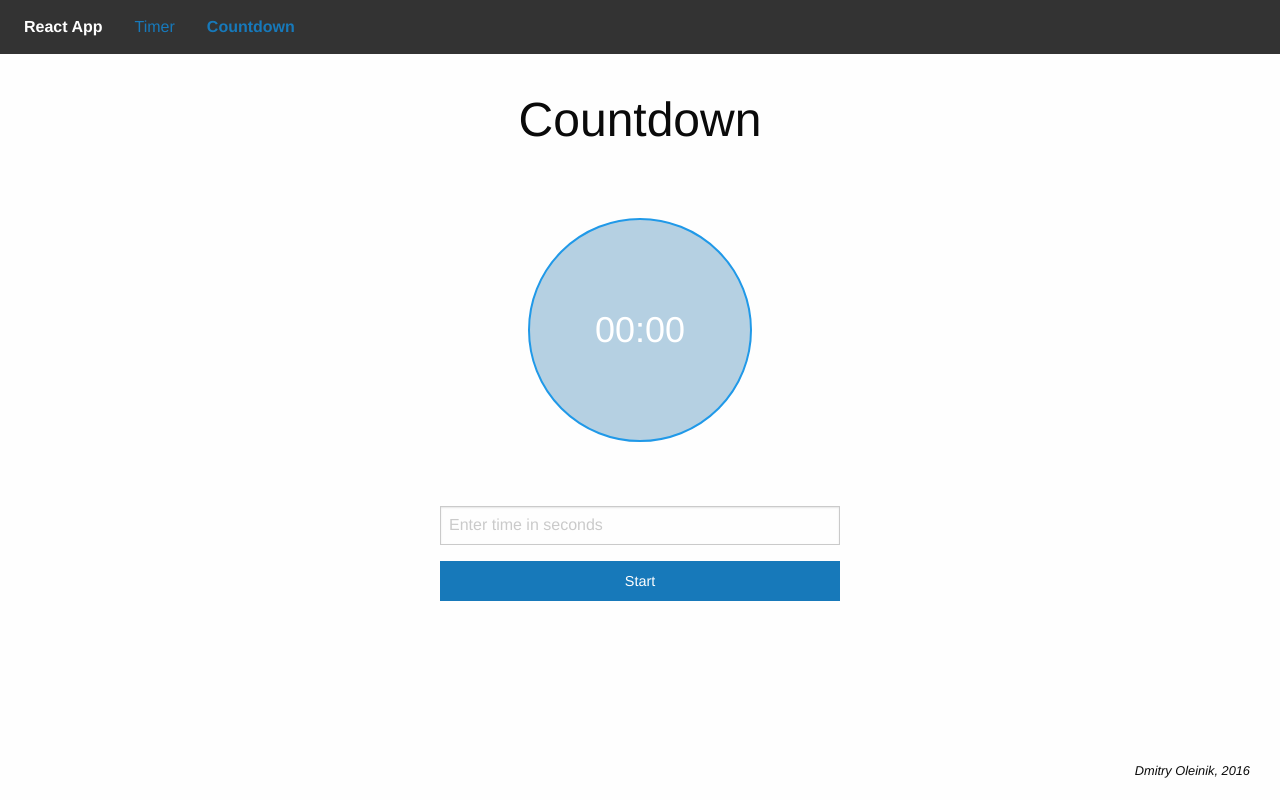
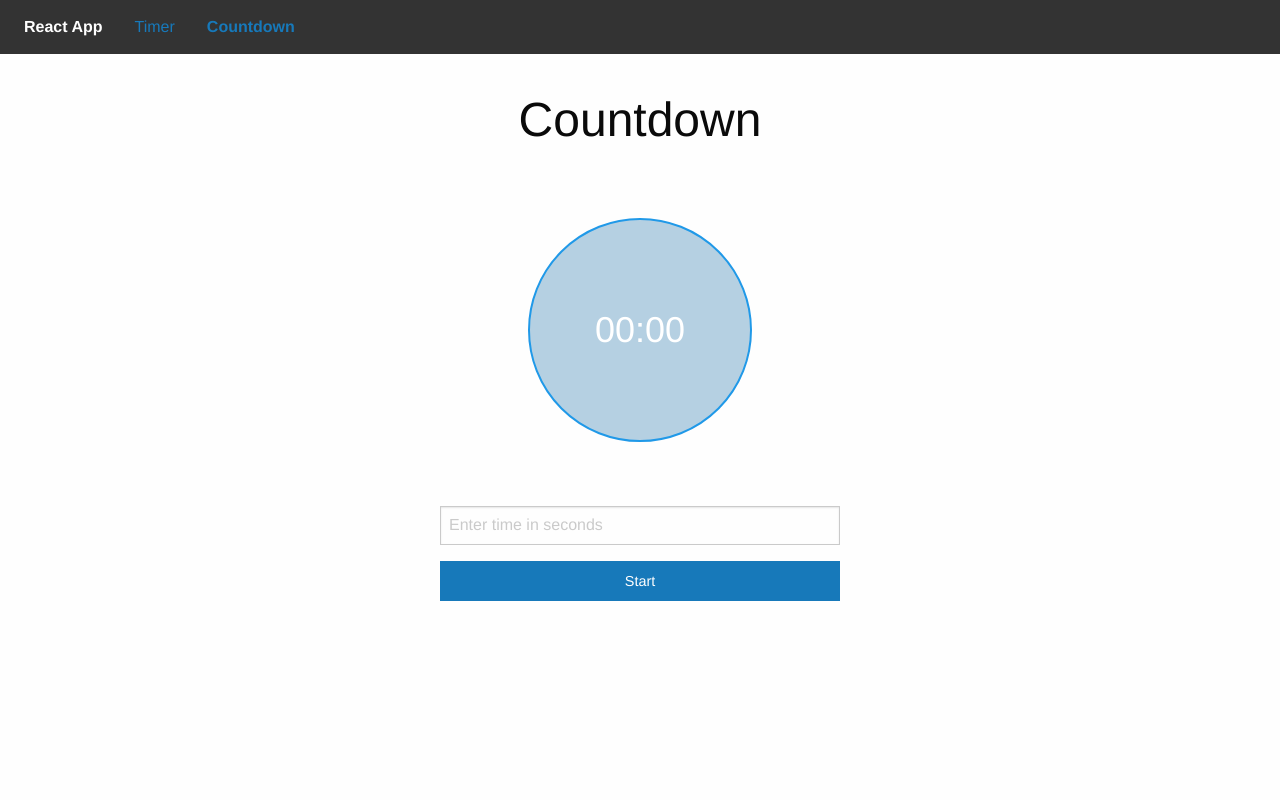
Before and after one commit to Misericorda/ReactTimerApp, a React app: page /#/countdown in a window 1280 px wide. Built offline with nearby package versions, Linux system fonts and the light colour scheme.

Commit message:
Footer removed

```diff
--- a/src/components/Main.jsx
+++ b/src/components/Main.jsx
@@ -10,7 +10,6 @@ const Main = (props) => {
           {props.children}
         </div>
       </div>
-      <div className="footer-cred">Dmitry Oleinik, 2016</div>
     </div>
   );
 };
--- a/src/styles/components/_nav.scss
+++ b/src/styles/components/_nav.scss
@@ -13,14 +13,3 @@
 a.active {
   font-weight: bold;
 }
-
-.footer-cred {
-  font-size: 0.8rem;
-  font-weight: 300;
-  font-style: italic;
-  position: absolute;
-  right: 0;
-  padding-right: 30px;
-  bottom: 20px;
-  float: right;
-}
```
